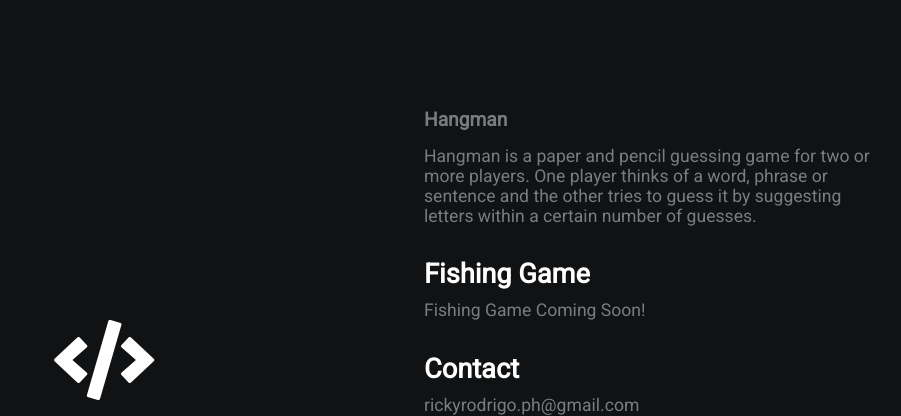
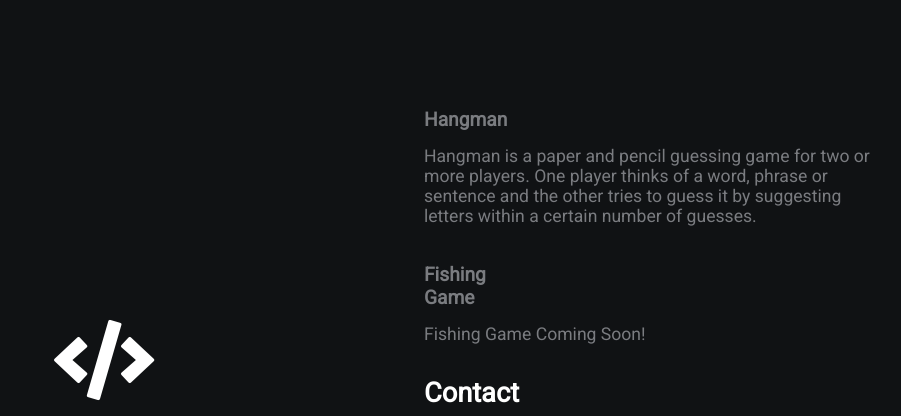
Before and after one commit to phineapuuu/testpage, a plain HTML site: page games/index.html in a window 1280 px wide. Shown: the top 416 px of the page, without its empty margins (216-1117 px from the left). Drawn offline with Linux system fonts and the light colour scheme.

Commit message:
Update index.html

```diff
--- a/games/index.html
+++ b/games/index.html
@@ -21,7 +21,7 @@
         <div class="section-2">
           <h2><a href="https://hangman.phineapuu.ml/">Hangman</a></h2>
             <p>Hangman is a paper and pencil guessing game for two or more players. One player thinks of a word, phrase or sentence and the other tries to guess it by suggesting letters within a certain number of guesses. </p>
-            <h2>Fishing Game</h2>
+            <h2><a href="#">Fishing Game</a></h2>
             <p>Fishing Game Coming Soon!
 
             <h2>Contact</h2>
```
